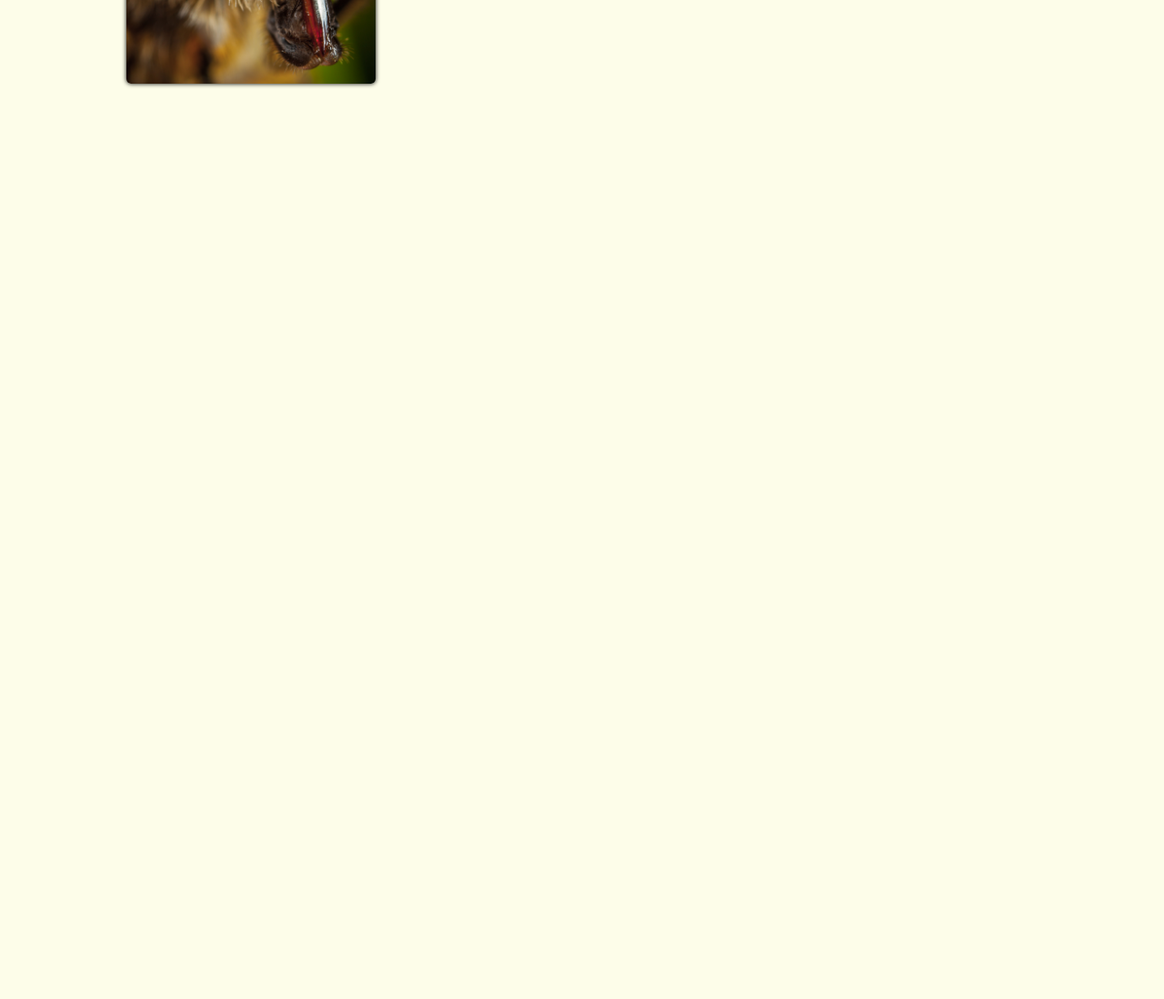
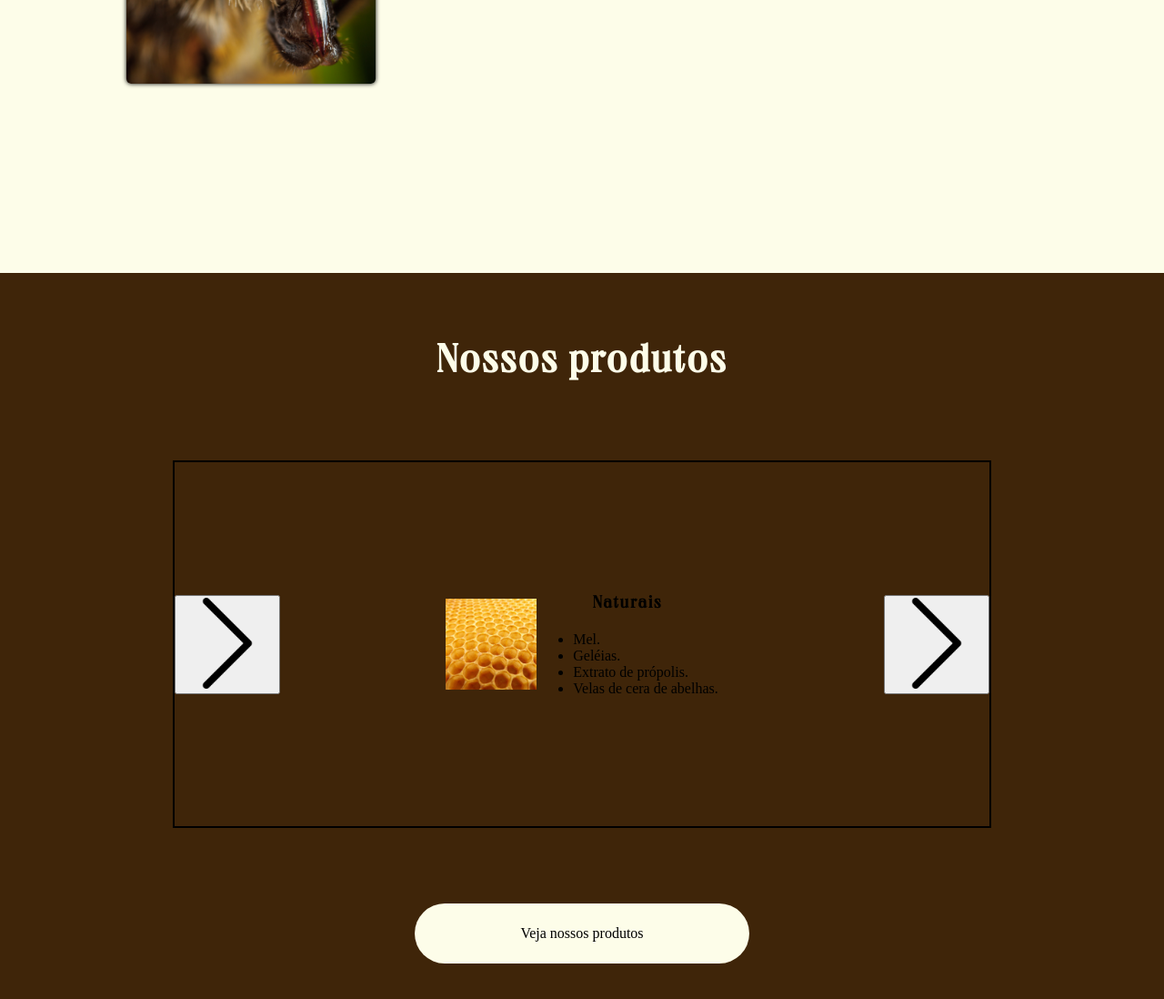
Before and after one commit to joiceMMartins/natural-nectars, a plain HTML site: page index.html in a window 1280 px wide. Shown: the part 1180-2278 px from the top of the page at 91% size. Before the commit the page ends 1480 px from the top, so only its background shows below. Drawn offline with Linux system fonts and the light colour scheme; files whose address does not match are found by name.

Commit message:
criada base de nossos produtos

```diff
--- a/assets/estilos/cabecalho/menu-navegacao-lista__item.css
+++ b/assets/estilos/cabecalho/menu-navegacao-lista__item.css
@@ -7,6 +7,16 @@
     text-transform: uppercase;
 }
 
+.menu-navegacao-lista__item a {
+    text-decoration: none;
+    color: black;
+}
+
+.menu-navegacao-lista__item a:visited {
+    text-decoration: none;
+    color: black;
+}
+
 @font-face {
     font-family: "GT-Eest-regular";
     src: url(../../fonts/GT-Eesti-Text-Regular-Italic-Trial.woff2);
--- /dev/null
+++ b/assets/estilos/index/nossos-produtos/container-produtos.css
@@ -0,0 +1,6 @@
+.container-produto {
+    display: flex;
+    flex-direction: row;
+    align-items: center;
+    padding: 3rem;
+}
--- /dev/null
+++ b/assets/estilos/index/nossos-produtos/container-slider.css
@@ -0,0 +1,8 @@
+.container-slider {
+        display: flex;
+        border: 2px solid black;
+        width: 70%;
+        height: 50%;
+        justify-content: space-between;
+        align-items: center;
+}
--- /dev/null
+++ b/assets/estilos/index/nossos-produtos/imagem-produto1.css
@@ -0,0 +1,6 @@
+.imagem-produto1 {
+    width: 100px;
+    height: 100px;
+    background-image: url(../../../imagens/honeycomb-530987_1280.jpg);
+    background-size: cover;
+}
--- /dev/null
+++ b/assets/estilos/index/nossos-produtos/nossos-produtos.css
@@ -0,0 +1,8 @@
+.nossos-produtos {
+    display: flex;
+    flex-direction: column;
+    justify-content:space-around;
+    align-items: center;
+    height: 100vh;
+    background-color: #3f2509;
+}
--- /dev/null
+++ b/assets/estilos/index/nossos-produtos/nossos-produtos__titulo.css
@@ -0,0 +1,6 @@
+.nossos-produtos__titulo {
+    color: #fdfde9;
+    font-size: 2.7rem;
+    letter-spacing: 3px;
+    margin-bottom: 0;
+}
--- /dev/null
+++ b/assets/estilos/index/nossos-produtos/titulo-naturais.css
@@ -0,0 +1,3 @@
+.titulo-naturais {
+    text-align: center;
+}
--- /dev/null
+++ b/assets/estilos/index/nossos-produtos/veja-nossos-produtos.css
@@ -0,0 +1,8 @@
+.veja-nossos-produtos {
+  width: 25%;
+  background-color: #fdfde9;
+  padding: 1.5rem;
+  border-radius: 100px;
+  display: flex;
+  justify-content: center;
+}
--- a/index.html
+++ b/index.html
@@ -26,6 +26,16 @@
     <link rel="stylesheet" href="assets/estilos/index/apicultura/lista-produtos-abelha__item.css">
     <link rel="stylesheet" href="assets/estilos/index/apicultura/lista-vantagens__item.css">
 
+    <!-- Estilo nossos produtos -->
+    <link rel="stylesheet" href="assets/estilos/index/nossos-produtos/nossos-produtos.css">
+    <link rel="stylesheet" href="assets/estilos/index/nossos-produtos/nossos-produtos__titulo.css">
+    <link rel="stylesheet" href="assets/estilos/index/nossos-produtos/container-produtos.css">
+    <link rel="stylesheet" href="assets/estilos/index/nossos-produtos/container-slider.css">
+    <link rel="stylesheet" href="assets/estilos/index/nossos-produtos/veja-nossos-produtos.css">
+    <link rel="stylesheet" href="assets/estilos/index/nossos-produtos/veja-nossos-produtos__link.css">
+    <link rel="stylesheet" href="assets/estilos/index/nossos-produtos/imagem-produto1.css">
+    <link rel="stylesheet" href="assets/estilos/index/nossos-produtos/titulo-naturais.css">
+
     <title>Natural Nectars</title>
 </head>
 <body>
@@ -33,10 +43,10 @@
         <nav class="menu-navegacao">
             <img src="assets/imagens/bee.png" class="cabecalho-img">
             <ul class="menu-navegacao-lista">
-                <li class="menu-navegacao-lista__item">Trabalhe conosco</li>
-                <li class="menu-navegacao-lista__item">Fale conosco</li>
-                <li class="menu-navegacao-lista__item">Cliente</li>
-                <li class="menu-navegacao-lista__item">Produtos <img src="assets/imagens/carrinho-de-compras.png" width="20px" height="20px" class="carrinho-img"></li>
+                <li class="menu-navegacao-lista__item"><a href="trabalhe-conosco.html">Trabalhe conosco</a></li>
+                <li class="menu-navegacao-lista__item"><a href="fale-conosco.html">Fale conosco</a></li>
+                <li class="menu-navegacao-lista__item"><a href="cliente.html">Cliente</a></li>
+                <li class="menu-navegacao-lista__item"><a href="produtos.html">Produtos</a> <img src="assets/imagens/carrinho-de-compras.png" width="20px" height="20px" class="carrinho-img"></li>
             </ul>
         </nav>
         <div class="container-titulo">
@@ -78,6 +88,32 @@
             </div>
         </article>
 
+        <article class="nossos-produtos">
+            <h2 class="nossos-produtos__titulo">Nossos produtos</h2>
+
+            <div class="container-slider">
+                <button><img src="assets/imagens/proximo.png" width="100px"></button>
+                <div class="container-produtos">
+                    <div class="container-produto">
+                        <div class="imagem-produto1"></div>
+                        <div class="container-descricao">
+                            <h3 class="titulo-naturais">Naturais</h3>
+                            <ul>
+                                <li>Mel.</li>
+                                <li>Geléias.</li>
+                                <li>Extrato de própolis.</li>
+                                <li>Velas de cera de abelhas.</li>
+                            </ul>
+                        </div>
+                    </div>
+                </div>
+                <button><img src="assets/imagens/proximo.png" width="100px"></button>
+            </div>
+
+            <div class="veja-nossos-produtos">
+                <a class="veja-nossos-produtos__link">Veja nossos produtos</a>
+            </div>
+        </article>
     </main>
     <footer>
 
```
Also changed, not shown: assets/estilos/index/nossos-produtos/veja-nossos-produtos__link.css (added), assets/imagens/apiary-1866740_1280 (1).jpg (added), assets/imagens/beeswax-candle-3413350_1280.jpg (added), assets/imagens/proximo.png (added), produtos.html (added).
